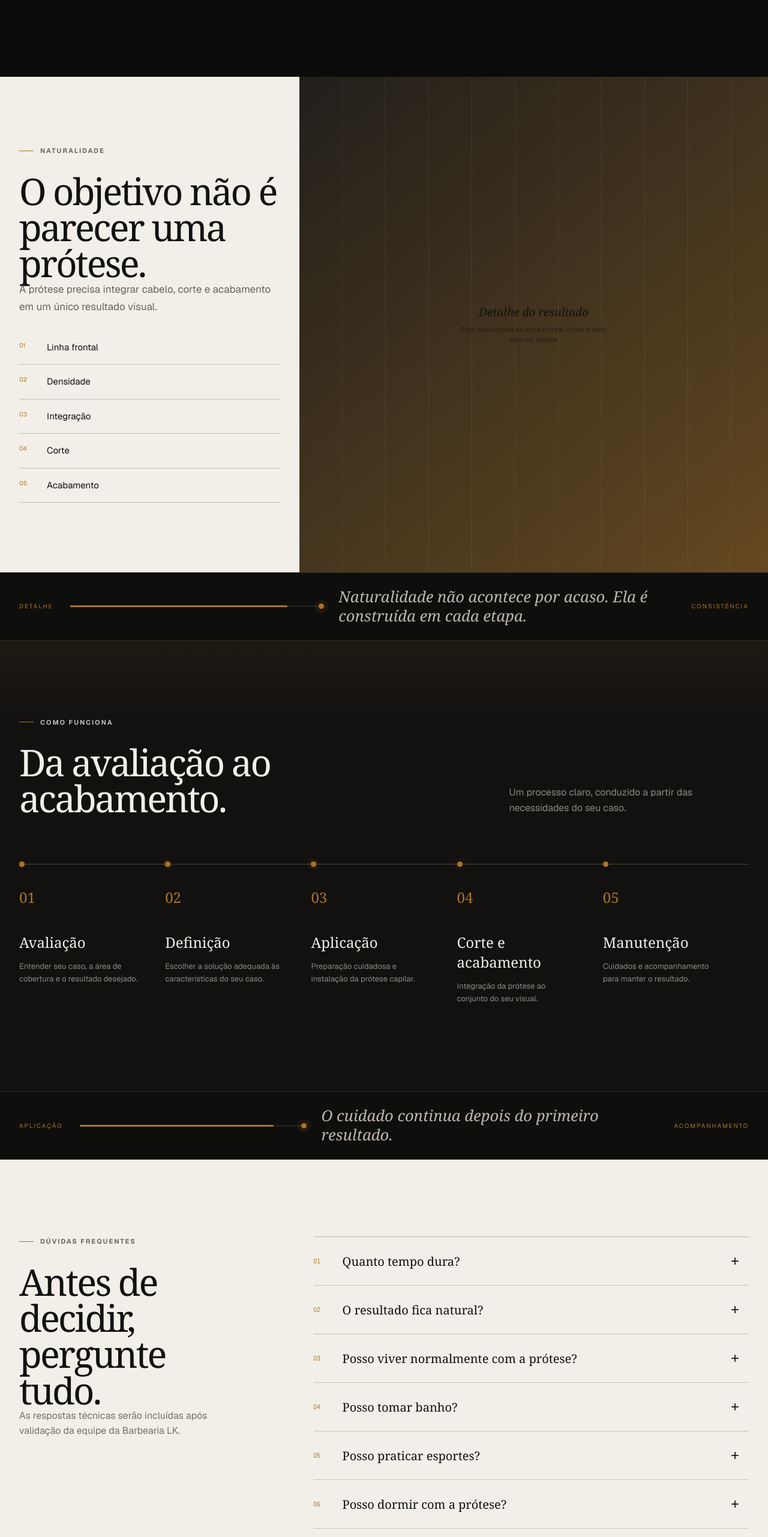
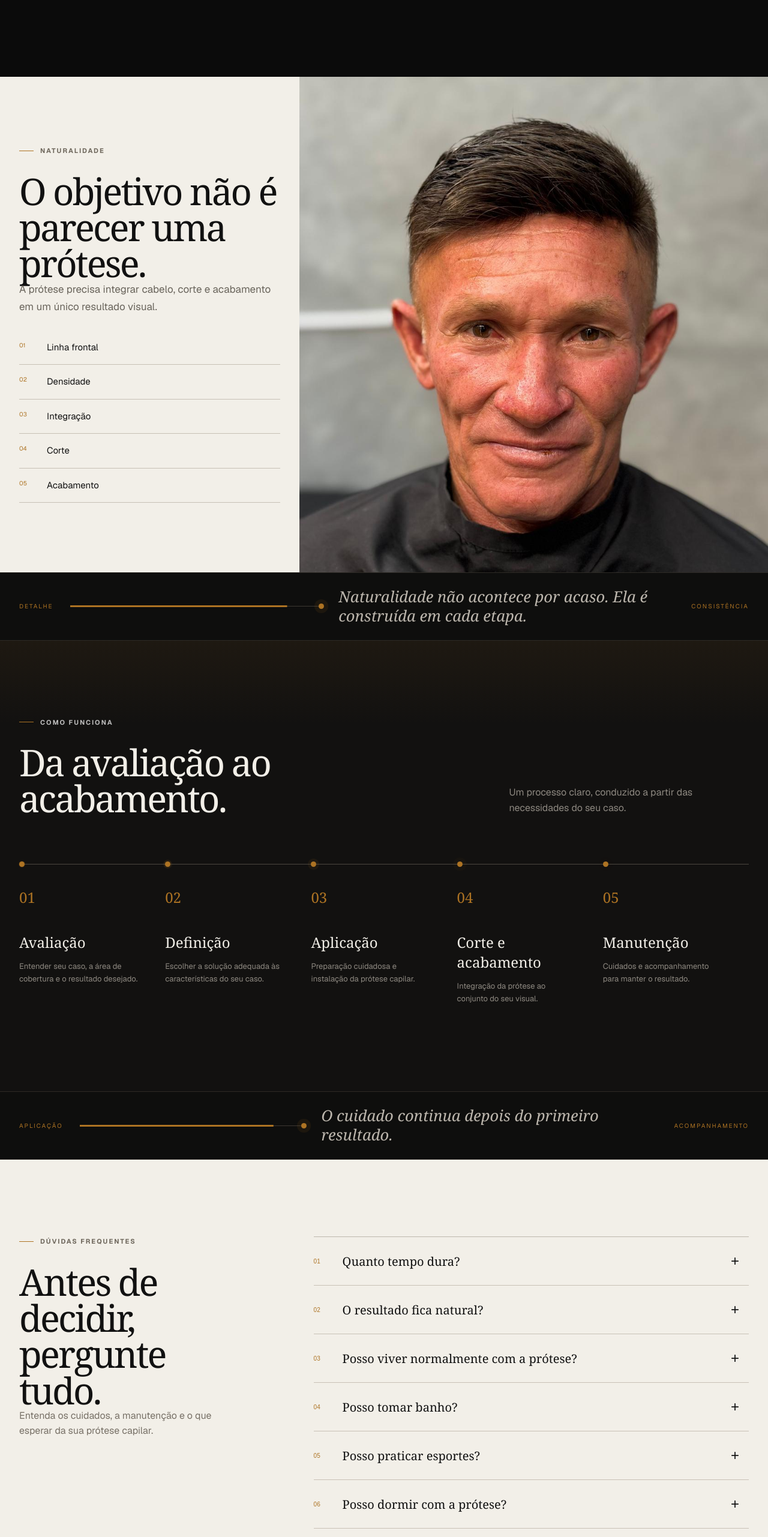
Before and after one commit to dybalaxpkrl/repositorio-LK, a Next.js app: page / in a window 1280 px wide. Shown: the part 2904-5466 px from the top of the page at 60% size. Built offline with nearby package versions, Linux system fonts and the light colour scheme; no server answers.

Commit message:
Complete FAQ, add result photo and connect official WhatsApp and Instagram

```diff
--- a/app/globals.css
+++ b/app/globals.css
@@ -1,4 +1,7 @@
 @import "tailwindcss";
+.natural-photo.real-detail{position:relative;margin:0;overflow:hidden;background:#272723}
+.real-detail img{position:absolute;inset:0;display:block;width:100%;height:100%;object-fit:cover;object-position:center 32%}
+@media(max-width:700px){.natural-photo.real-detail{min-height:0;aspect-ratio:4/5}.real-detail img{object-position:center}}
 /* Equal copies keep the keyword ribbon seamless on every screen. */
 .marquee .marquee-track{gap:0}
 .marquee-group{display:flex;align-items:center;flex-shrink:0}
--- a/app/page.tsx
+++ b/app/page.tsx
@@ -7,8 +7,8 @@ export const metadata: Metadata = {
 };
 
 const message = encodeURIComponent("Olá! Vim pelo site da Barbearia LK e gostaria de agendar uma avaliação para prótese capilar.");
-const whatsapp = `https://wa.me/?text=${message}`; // Substituir pelo número real: https://wa.me/55DDDNUMERO?text=...
-const instagram = "https://www.instagram.com/"; // Substituir pelo perfil oficial da Barbearia LK.
+const whatsapp = `https://wa.me/5513991865121?text=${message}`;
+const instagram = "https://www.instagram.com/lk_protesecapilar/";
 const mapsUrl = "https://www.google.com/maps?q=Rua+Dom+Duarte+da+Costa,+253,+Sao+Vicente,+SP&output=embed&t=k&z=18";
 const criteria = ["Área de cobertura", "Cabelo atual", "Resultado desejado", "Integração natural", "Densidade", "Linha frontal"];
 const steps = [
@@ -19,15 +19,18 @@ const steps = [
   ["05", "Manutenção", "Cuidados e acompanhamento para manter o resultado."],
 ];
 const faqs = [
-  "Quanto tempo dura?", "O resultado fica natural?", "Posso viver normalmente com a prótese?", "Posso tomar banho?", "Posso praticar esportes?", "Posso dormir com a prótese?", "Posso retirar e colocar novamente?", "De quanto em quanto tempo preciso fazer manutenção?",
+  ["Quanto tempo dura?", "A durabilidade varia conforme os cuidados de cada pessoa. A estimativa da Barbearia LK é de 10 a 12 meses, com a rotina de cuidados e as manutenções adequadas."],
+  ["O resultado fica natural?", "Sim. A escolha da prótese, a linha frontal, o corte e o acabamento são pensados para integrar o resultado ao seu visual. A percepção pode variar, principalmente para quem já conhecia você antes da aplicação."],
+  ["Posso viver normalmente com a prótese?", "Sim, você pode manter sua rotina normalmente, seguindo as orientações de cuidado e mantendo as manutenções em dia."],
+  ["Posso tomar banho?", "Sim. Use água morna e lave com movimentos suaves, sem esfregar ou puxar a base e a linha frontal. Utilize os produtos indicados pela equipe e, após a aplicação ou manutenção, respeite o prazo recomendado para molhar a prótese, que depende do adesivo utilizado."],
+  ["Posso praticar esportes?", "Sim. Atendemos clientes que trabalham como personal trainers, nadam e jogam futebol. Os cuidados e a frequência de manutenção devem acompanhar a sua rotina, especialmente com suor e contato frequente com a água. Após a aplicação, siga o prazo orientado para retomar essas atividades."],
+  ["Posso dormir com a prótese?", "Sim, você pode dormir com a prótese. Para ajudar a conservar os fios e reduzir o atrito, a equipe recomenda utilizar uma touca adequada, sem apertar a peça."],
+  ["Posso retirar e colocar novamente?", "Sim, a prótese pode ser retirada e reaplicada. A remoção, a limpeza e a nova fixação devem ser feitas com os produtos e a técnica adequados. Peça orientação à equipe antes de fazer esse processo por conta própria."],
+  ["De quanto em quanto tempo preciso fazer manutenção?", "Em média, a cada 15 a 20 dias. O intervalo pode variar conforme sua rotina, transpiração e condições de fixação. A equipe orientará a frequência mais adequada ao seu caso."],
 ];
 
 function CTA({ children = "Agendar avaliação", className = "" }: { children?: React.ReactNode; className?: string }) {
   return <a className={`button ${className}`} href={whatsapp} target="_blank" rel="noreferrer">{children}<span aria-hidden="true">↗</span></a>;
-}
-
-function Placeholder({ label, guide, className = "" }: { label: string; guide: string; className?: string }) {
-  return <div className={`placeholder ${className}`} role="img" aria-label={`Espaço reservado: ${label}. ${guide}`}><span>{label}</span><small>{guide}</small></div>;
 }
 
 function TransitionBridge({ from, to, text }: { from: string; to: string; text: string }) {
@@ -59,7 +62,7 @@ export default function Home() {
 
     <section className="results" id="resultados"><div className="results-head"><div><p className="eyebrow"><span/> Resultados reais</p><h2>Veja o que uma solução feita para o seu caso pode mudar.</h2></div><p>Sem promessas genéricas. O resultado precisa conversar com o rosto, o cabelo e o estilo de cada pessoa.</p></div><div className="comparison"><div className="compare-label before">Antes</div><img className="result-photo result-before" src="/resultado-antes.jpeg" alt="Cliente antes da aplicação da prótese capilar" loading="lazy"/><img className="result-photo result-after" src="/resultado-depois.jpeg" alt="Cliente depois da aplicação da prótese capilar" loading="lazy"/><div className="divider"><span>↔</span></div><div className="compare-label after">Depois</div></div><p className="media-disclaimer">Resultado real realizado pela Barbearia LK. Cada caso possui características individuais.</p></section>
 
-    <section className="natural section-light"><div className="natural-copy"><p className="eyebrow dark"><span/> Naturalidade</p><h2>O objetivo não é<br/>parecer uma prótese.</h2><p>A prótese precisa integrar cabelo, corte e acabamento em um único resultado visual.</p><ol>{["Linha frontal", "Densidade", "Integração", "Corte", "Acabamento"].map((x,i)=><li key={x}><span>0{i+1}</span>{x}</li>)}</ol></div><Placeholder label="Detalhe do resultado" guide="Foto aproximada da linha frontal, nítida e feita com luz natural" className="natural-photo"/></section>
+    <section className="natural section-light"><div className="natural-copy"><p className="eyebrow dark"><span/> Naturalidade</p><h2>O objetivo não é<br/>parecer uma prótese.</h2><p>A prótese precisa integrar cabelo, corte e acabamento em um único resultado visual.</p><ol>{["Linha frontal", "Densidade", "Integração", "Corte", "Acabamento"].map((x,i)=><li key={x}><span>0{i+1}</span>{x}</li>)}</ol></div><figure className="natural-photo real-detail"><img src="/detalhe-resultado.jpeg" alt="Detalhe da linha frontal e do acabamento da prótese capilar na Barbearia LK" width="1024" height="1280" loading="lazy" decoding="async"/></figure></section>
 
     <TransitionBridge from="Detalhe" to="Consistência" text="Naturalidade não acontece por acaso. Ela é construída em cada etapa."/>
 
@@ -67,7 +70,7 @@ export default function Home() {
 
     <TransitionBridge from="Aplicação" to="Acompanhamento" text="O cuidado continua depois do primeiro resultado."/>
 
-    <section className="faq section-light" id="duvidas"><div className="faq-intro"><p className="eyebrow dark"><span/> Dúvidas frequentes</p><h2>Antes de decidir,<br/>pergunte tudo.</h2><p>As respostas técnicas serão incluídas após validação da equipe da Barbearia LK.</p></div><div className="accordion">{faqs.map((q,i)=><details key={q}><summary><span>{String(i+1).padStart(2,"0")}</span>{q}<b aria-hidden="true">+</b></summary><p data-status="aguardando-validacao">Resposta aguardando validação técnica do cliente.</p></details>)}<details><summary><span>09</span>Quanto custa uma prótese capilar?<b aria-hidden="true">+</b></summary><p>O valor varia conforme as características e necessidades de cada caso, por isso é necessário realizar uma avaliação antes da definição do investimento.</p></details></div></section>
+    <section className="faq section-light" id="duvidas"><div className="faq-intro"><p className="eyebrow dark"><span/> Dúvidas frequentes</p><h2>Antes de decidir,<br/>pergunte tudo.</h2><p>Entenda os cuidados, a manutenção e o que esperar da sua prótese capilar.</p></div><div className="accordion">{faqs.map(([q,answer],i)=><details key={q}><summary><span>{String(i+1).padStart(2,"0")}</span>{q}<b aria-hidden="true">+</b></summary><p>{answer}</p></details>)}<details><summary><span>09</span>Quanto custa uma prótese capilar?<b aria-hidden="true">+</b></summary><p>O valor varia conforme as características e necessidades de cada caso, por isso é necessário realizar uma avaliação antes da definição do investimento.</p></details></div></section>
 
     <section className="barbershop"><div className="barber-copy"><p className="eyebrow"><span/> A Barbearia LK</p><h2>Um espaço preparado para cuidar de todo o seu visual.</h2><p>Conheça o ambiente onde cada avaliação, aplicação e acabamento acontece com atenção, estrutura e discrição.</p></div><div className="barber-grid" aria-label="Fotos do espaço da Barbearia LK"><figure className="space-photo space-main"><img src="/barbearia-interior.jpeg" alt="Visão completa do espaço interno da Barbearia LK" loading="lazy"/><figcaption>O espaço completo</figcaption></figure><figure className="space-photo"><img src="/area-aplicacao-1.jpeg" alt="Primeira área reservada para aplicação de prótese capilar" loading="lazy"/><figcaption>Área de aplicação</figcaption></figure><figure className="space-photo"><img src="/area-aplicacao-2.jpeg" alt="Segunda área de atendimento e aplicação de prótese capilar" loading="lazy"/><figcaption>Atendimento especializado</figcaption></figure></div></section>
 
```
